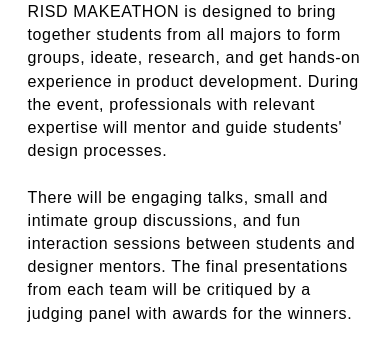
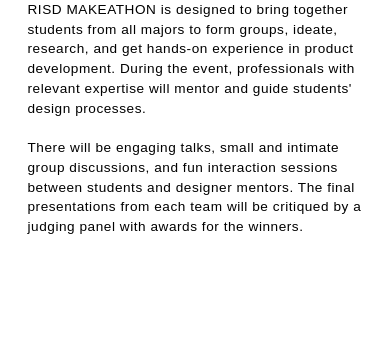
Before and after one commit to ninayuchi/makeathon, a plain HTML site: page index.html in a window 390 px wide. Shown: the part 505-844 px from the top of the page. Drawn offline with nearby package versions, Linux system fonts and the light colour scheme; a web font is replaced by a local one.

Commit message:
font size

```diff
--- a/style.css
+++ b/style.css
@@ -366,8 +366,8 @@ a:hover{
 
 	.content{
 		line-height: 1.45em;
-		letter-spacing: 0.04em;
-		font-size: 1em;
+		letter-spacing: 120%;
+		font-size: .85em;
 	}
 
 	.title{
```
